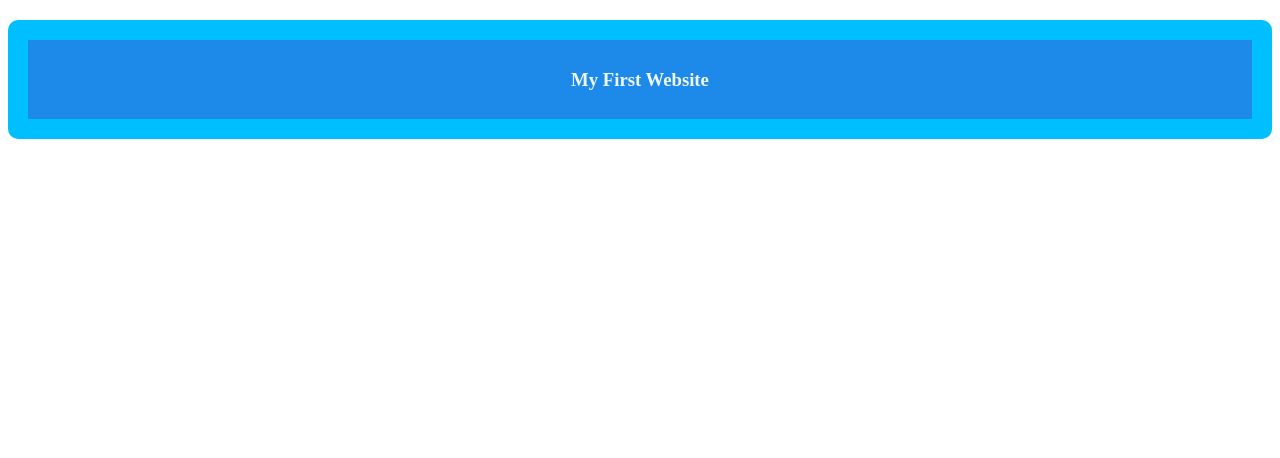
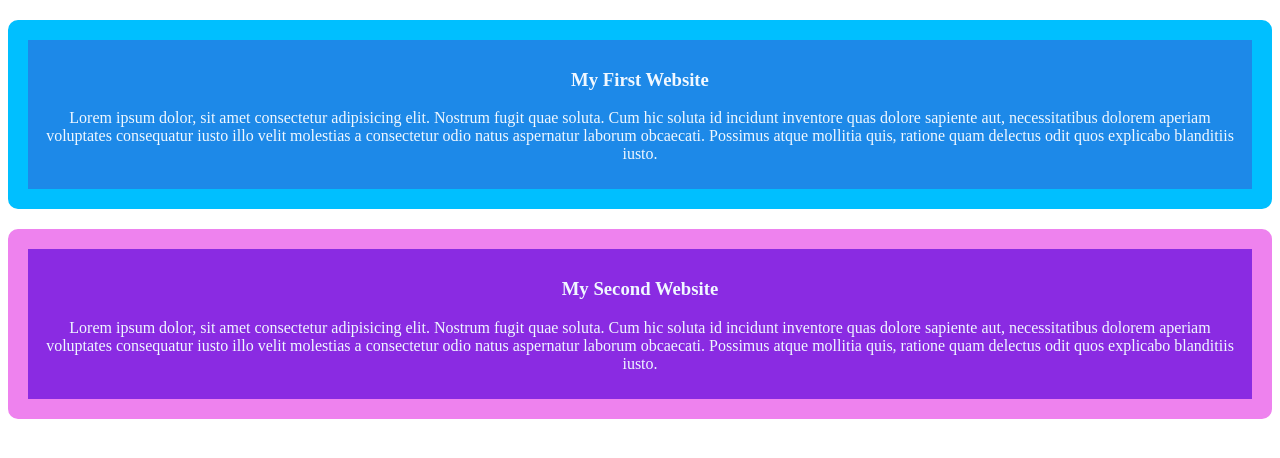
Before and after one commit to Shafi031/my-simple-website, a plain HTML site: page index.html in a window 1280 px wide. Drawn offline with Linux system fonts and the light colour scheme.

Commit message:
this is my second commit

```diff
--- a/index.html
+++ b/index.html
@@ -10,6 +10,16 @@
     <div>
         <h3>My First Website</h3>
 
+        <p>Lorem ipsum dolor, sit amet consectetur adipisicing elit. Nostrum fugit quae soluta. Cum hic soluta id incidunt inventore quas dolore sapiente aut, necessitatibus dolorem aperiam voluptates consequatur iusto illo velit molestias a consectetur odio natus aspernatur laborum obcaecati. Possimus atque mollitia quis, ratione quam delectus odit quos explicabo blanditiis iusto.</p>
+
+
+
+    </div>
+    <div class="new">
+        <h3>My Second Website</h3>
+
+        <p>Lorem ipsum dolor, sit amet consectetur adipisicing elit. Nostrum fugit quae soluta. Cum hic soluta id incidunt inventore quas dolore sapiente aut, necessitatibus dolorem aperiam voluptates consequatur iusto illo velit molestias a consectetur odio natus aspernatur laborum obcaecati. Possimus atque mollitia quis, ratione quam delectus odit quos explicabo blanditiis iusto.</p>
+
 
 
     </div>
--- a/styles/style.css
+++ b/styles/style.css
@@ -12,3 +12,7 @@ h3{
     border-radius: 10px;
 
 }
+.new{
+    background-color: blueviolet;
+    border: 20px solid violet;
+}
```
